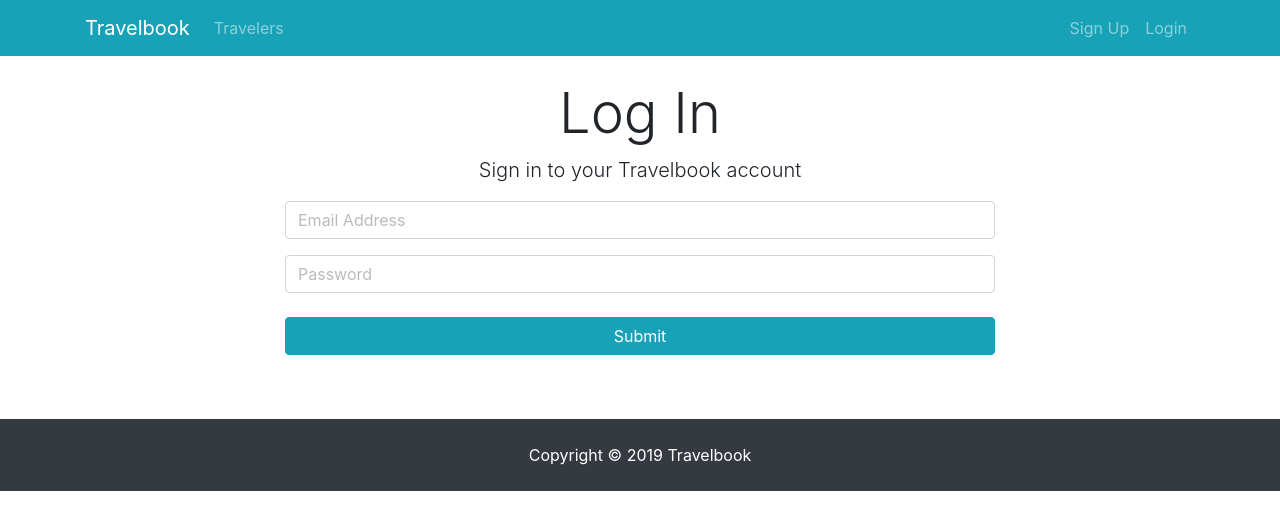
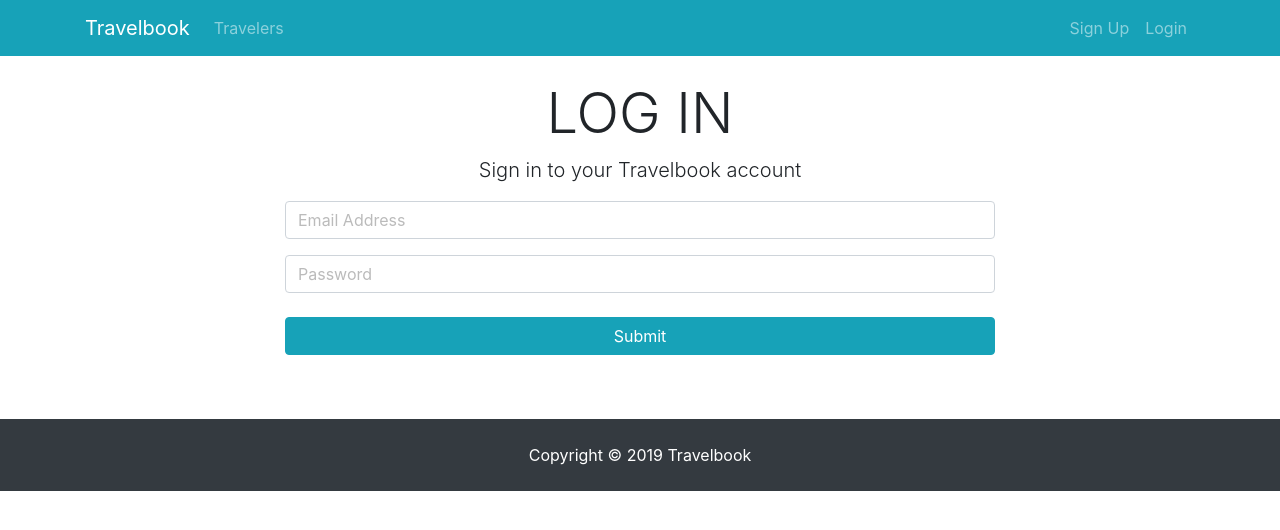
Before and after one commit to kiannaquach/travelbook, a React (Create React App) app in the folder client/: page /login in a window 1280 px wide. Shown: the top 530 px of the page. Built offline with nearby package versions, Linux system fonts and the light colour scheme.

Commit message:
fix name of travelbook login

```diff
--- a/client/src/components/auth/Login.js
+++ b/client/src/components/auth/Login.js
@@ -51,7 +51,7 @@ class Login extends Component {
         <div className="container">
           <div className="row">
             <div className="col-md-8 m-auto">
-              <h1 className="display-4 text-center">Log In</h1>
+              <h1 className="display-4 text-center">LOG IN</h1>
               <p className="lead text-center">
                 Sign in to your Travelbook account
               </p>
```
